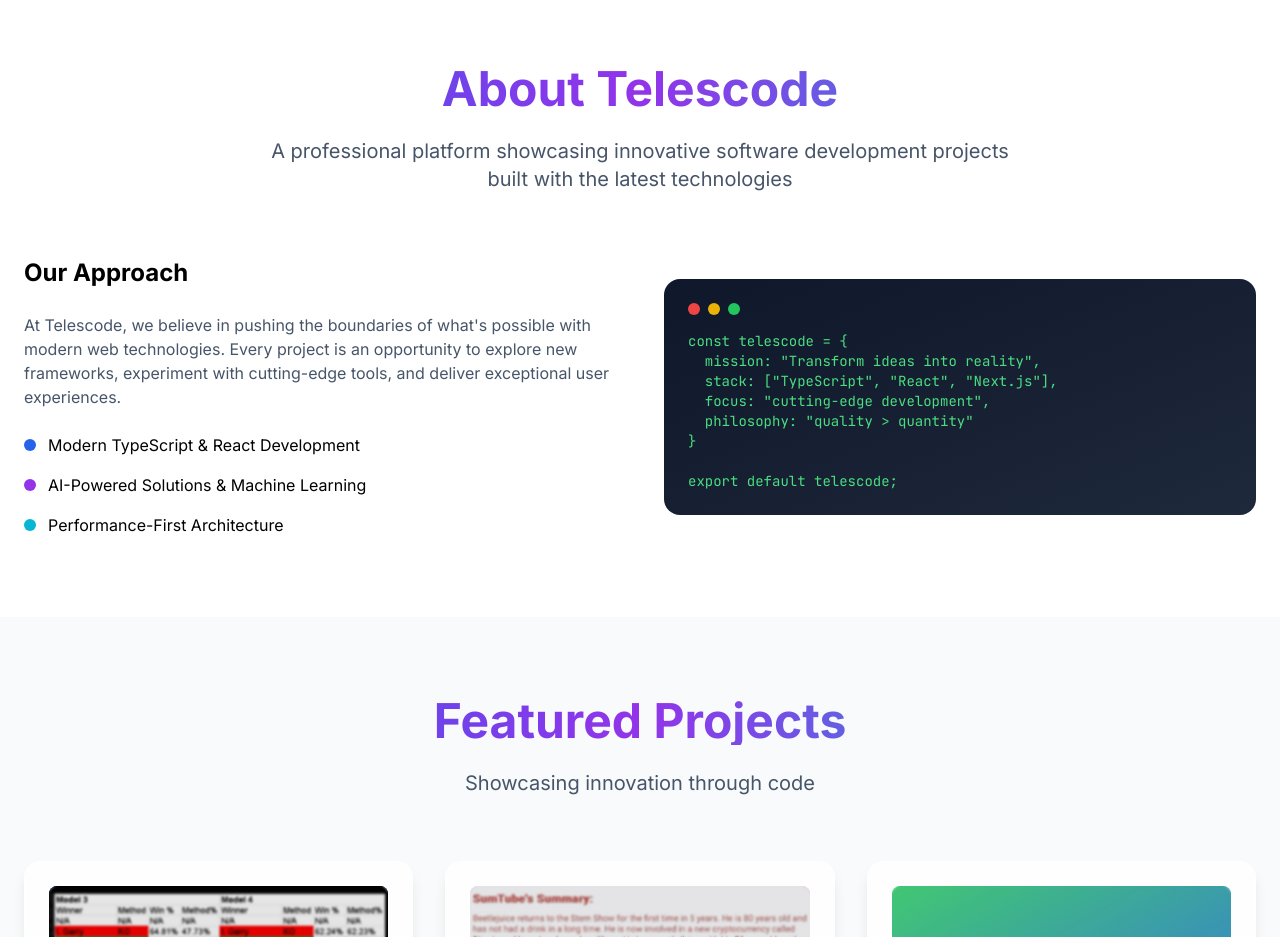
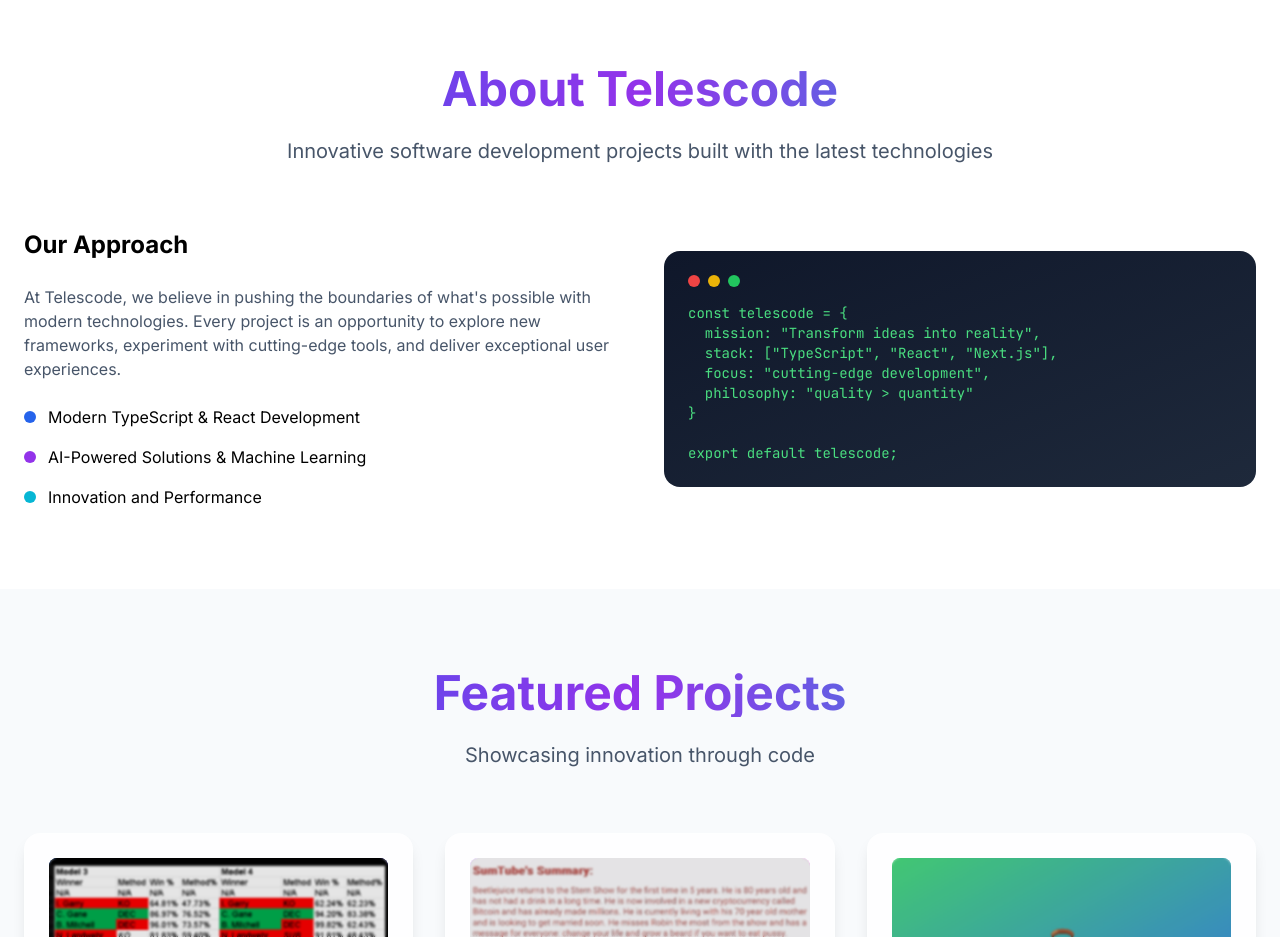
Before and after one commit to gdsakelaris/Telescode-Website, a Next.js app: page / in a window 1280 px wide. Shown: the part 880-1817 px from the top of the page. Built offline with nearby package versions, Linux system fonts and the light colour scheme.

Commit message:
small changes

```diff
--- a/components/sections/minimalist-about.tsx
+++ b/components/sections/minimalist-about.tsx
@@ -20,8 +20,8 @@ export function MinimalistAbout() {
 						About Telescode
 					</h2>
 					<p className="text-xl text-gray-600 dark:text-gray-300 max-w-3xl mx-auto">
-						A professional platform showcasing innovative software development
-						projects built with the latest technologies
+						Innovative software development projects built with the latest
+						technologies
 					</p>
 				</motion.div>
 
@@ -35,9 +35,9 @@ export function MinimalistAbout() {
 						<h3 className="text-2xl font-bold mb-6">Our Approach</h3>
 						<p className="text-gray-600 dark:text-gray-300 mb-6">
 							At Telescode, we believe in pushing the boundaries of what's
-							possible with modern web technologies. Every project is an
-							opportunity to explore new frameworks, experiment with
-							cutting-edge tools, and deliver exceptional user experiences.
+							possible with modern technologies. Every project is an opportunity
+							to explore new frameworks, experiment with cutting-edge tools, and
+							deliver exceptional user experiences.
 						</p>
 						<div className="space-y-4">
 							<div className="flex items-center space-x-3">
@@ -50,7 +50,7 @@ export function MinimalistAbout() {
 							</div>
 							<div className="flex items-center space-x-3">
 								<div className="w-3 h-3 bg-cyan-500 rounded-full"></div>
-								<span>Performance-First Architecture</span>
+								<span>Innovation and Performance</span>
 							</div>
 						</div>
 					</motion.div>
```
